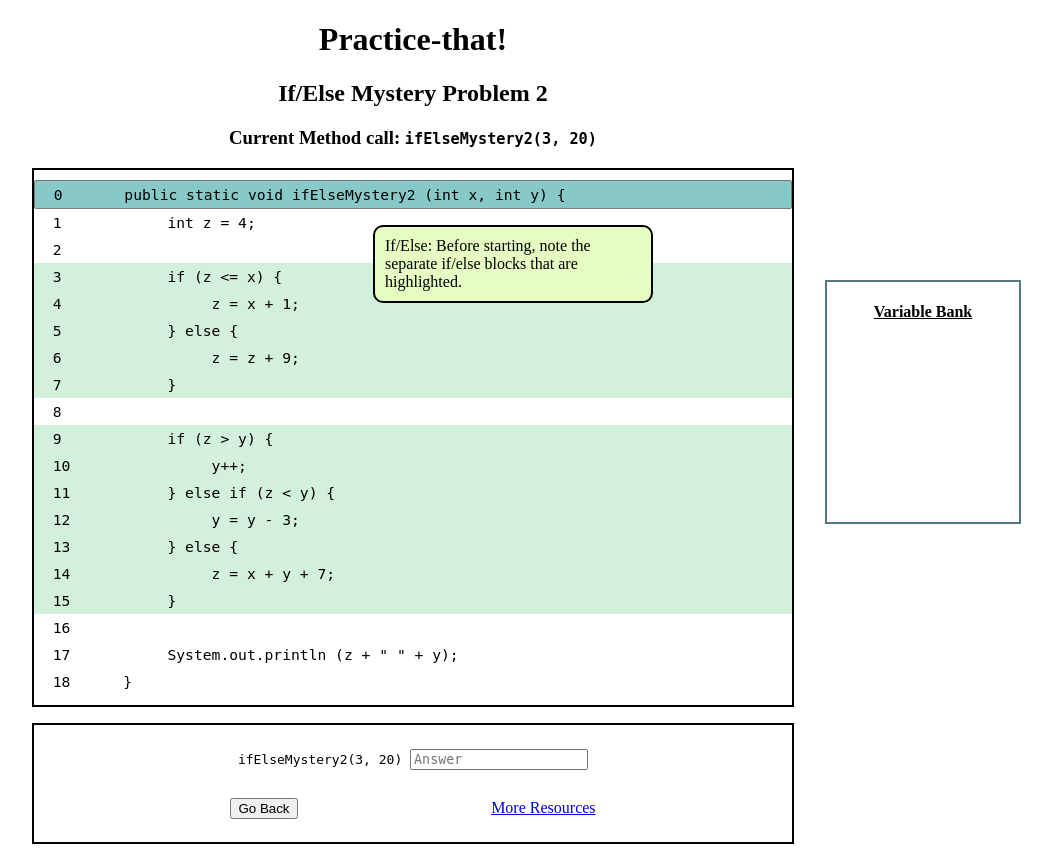
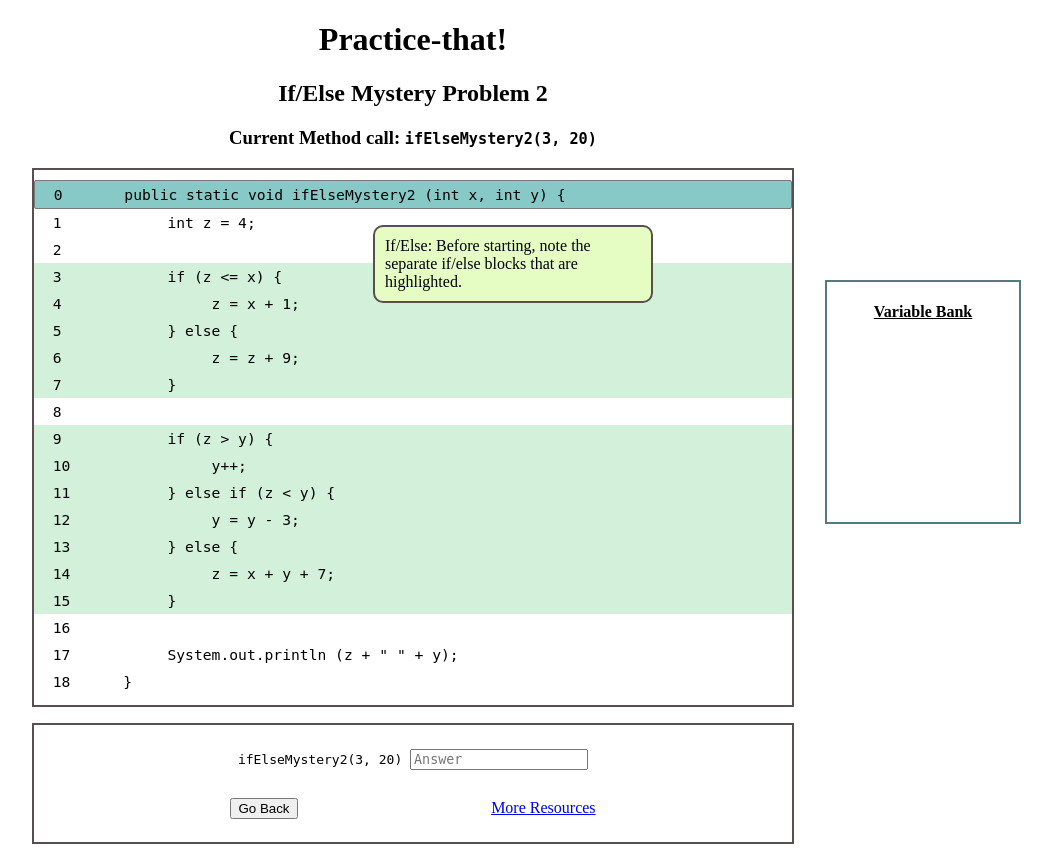
Before and after one commit to awilliambauer/practicum, a PHP site: page /if_else/if_else.html in a window 1280 px wide. Shown: the whole page, without its empty margins (227-1279 px from the left). Run offline with PHP 8.4, Linux system fonts and the light colour scheme; some libraries are stand-ins or nearby versions.

Commit message:
tweaking css

```diff
--- a/public/if_else/if_else.css
+++ b/public/if_else/if_else.css
@@ -7,7 +7,7 @@ h3 > span, #answer_box > span, input[type="text"] {
 }
 
 #problem_space, #answer_box {
-	border: 2px solid black;
+	border: 2px solid rgb(89,79,79);
 	width: 60%;
 	margin-left: auto;
 	margin-right: auto;
@@ -39,7 +39,7 @@ h3 > span, #answer_box > span, input[type="text"] {
 	margin-right: 25%;
 }
 
-#variable_bank {
+#side_bar {
 	border: 2px solid rgb(84,121,128);
 	position: fixed;
 	top: 35%;
@@ -56,7 +56,7 @@ h4 {
 	position: absolute;
 	top: 225px;
 	left: 600px;
-	border: 2px black solid;
+	border: 2px rgb(89,79,79) solid;
 	border-radius: 10px;
 	width: 20%;
 	text-align: left;
```
